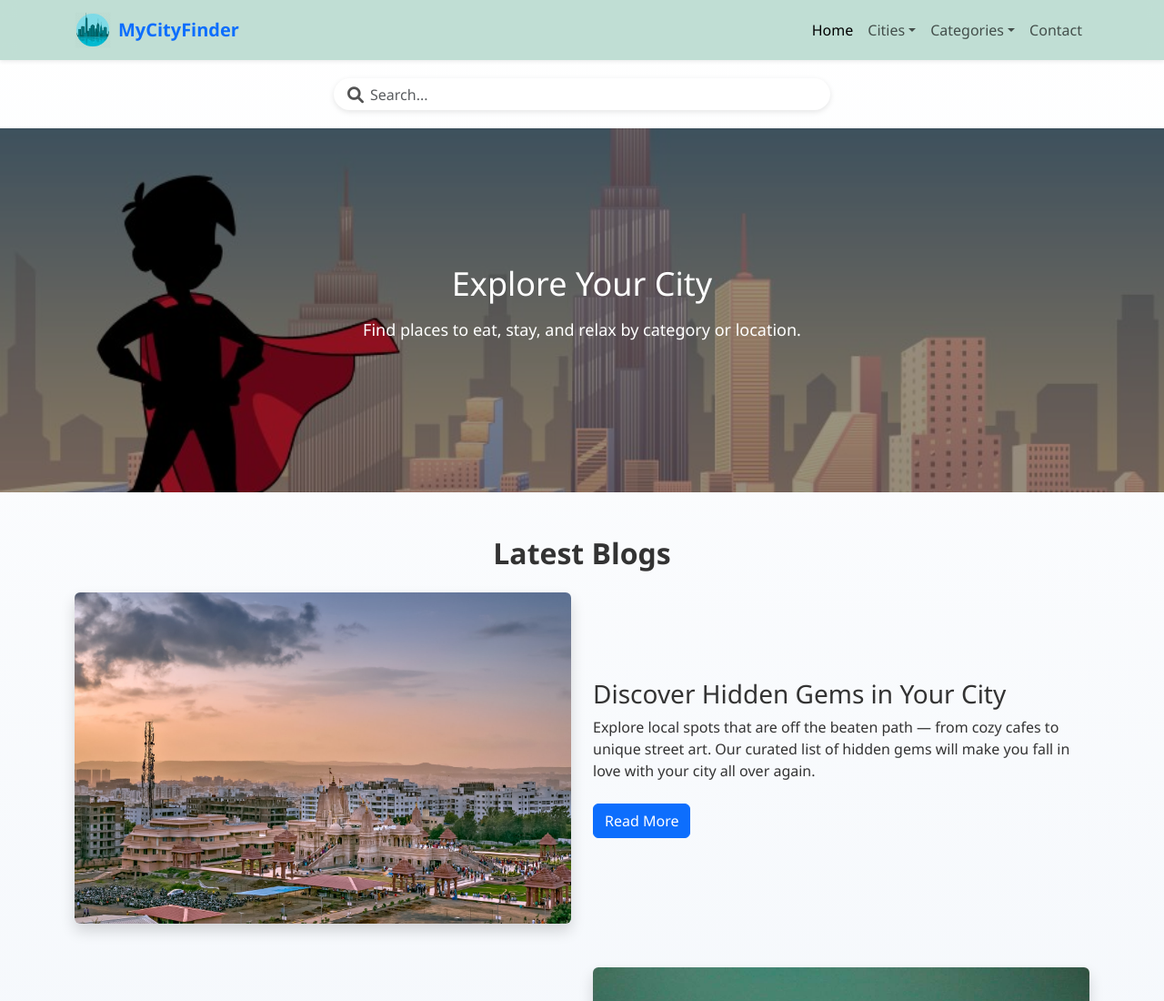
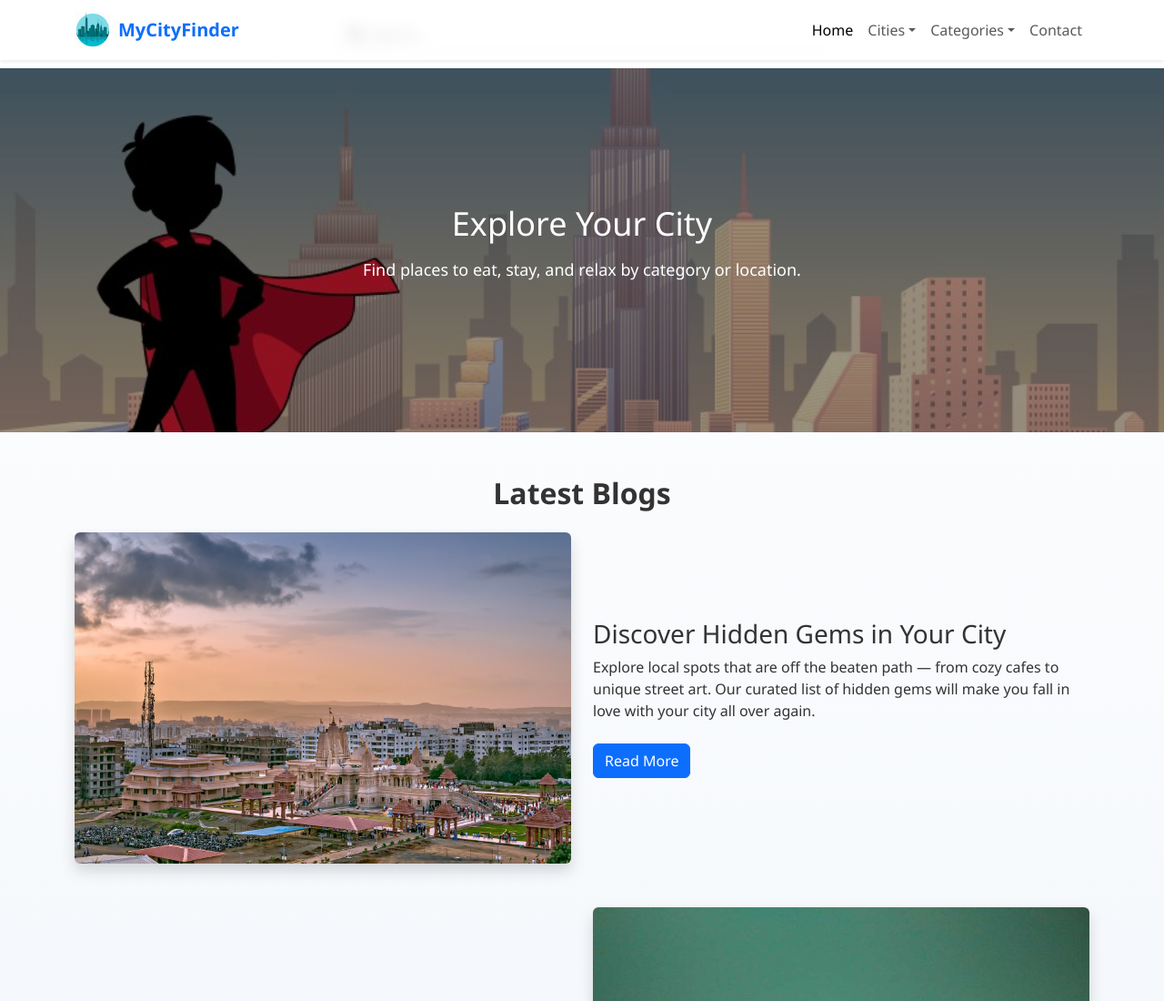
Before and after one commit to RemoDeveloper/MegaMenu, a plain HTML site: page index.html in a window 1280 px wide. Shown: the top 1100 px of the page at 91% size. Drawn offline with nearby package versions, Linux system fonts and the light colour scheme.

Commit message:
navbar changes

```diff
--- a/index.html
+++ b/index.html
@@ -10,13 +10,13 @@
   <link href="https://cdn.jsdelivr.net/npm/bootstrap-icons@1.10.5/font/bootstrap-icons.css" rel="stylesheet">
 
   <!-- Custom CSS -->
-  <link rel="stylesheet" href="/style.css" />
+  <link rel="stylesheet" href="style.css" />
   <link rel="stylesheet" href="media.css">
 </head>
 <body>
 
 <header>
-  <nav class="navbar navbar-expand-lg sticky-top bg-white bg-opacity-75 backdrop-blur shadow-sm">
+  <nav class="navbar sticky-navbar navbar-expand-lg sticky-top bg-white bg-opacity-75 backdrop-blur shadow-sm">
     <div class="container d-flex align-items-center justify-content-between">
 
       <!--  Logo and Website Name -->
@@ -117,5 +117,6 @@
 
   <!-- Bootstrap JS -->
   <script src="https://cdn.jsdelivr.net/npm/bootstrap@5.3.2/dist/js/bootstrap.bundle.min.js"></script>
+  <script src="/script.js"></script>
 </body>
 </html>
--- a/script.js
+++ /dev/null
@@ -1,4 +0,0 @@
-function toggleMenu() {
-  const menu = document.getElementById("navMenu");
-  menu.classList.toggle("active");
-}
--- a/style.css
+++ b/style.css
@@ -13,9 +13,25 @@ body {
 
 /* === Navbar === */
 .backdrop-blur {
+  backdrop-filter: blur(2px);
+  background-color: rgba(0, 0, 0, 0.5); /* better transparency */
+  color: #fff;
+  position: sticky;
+   top: 0; z-index: 1020;
+
+}
+
+.sticky-navbar {
+  position: fixed;
+  top: 0;
+  width: 100%;
+  z-index: 1050;
+  background-color: rgba(65, 157, 180, 0.815);
+  box-shadow: 0 2px 8px rgba(0, 0, 0, 0.1);
   backdrop-filter: blur(8px);
-  background-color: #535353;
+  transition: all 0.3s ease-in-out;
 }
+
 
 /* === Hero Banner === */
 .hero-banner {
@@ -63,6 +79,7 @@ body {
 .search-container {
   position: relative;
   margin: 20px 0;
+
 }
 
 .search-input {
@@ -116,6 +133,6 @@ footer {
   text-align: center;
 }
 
-header{
+header {
   background-color: rgb(6, 126, 86);
 }
```
